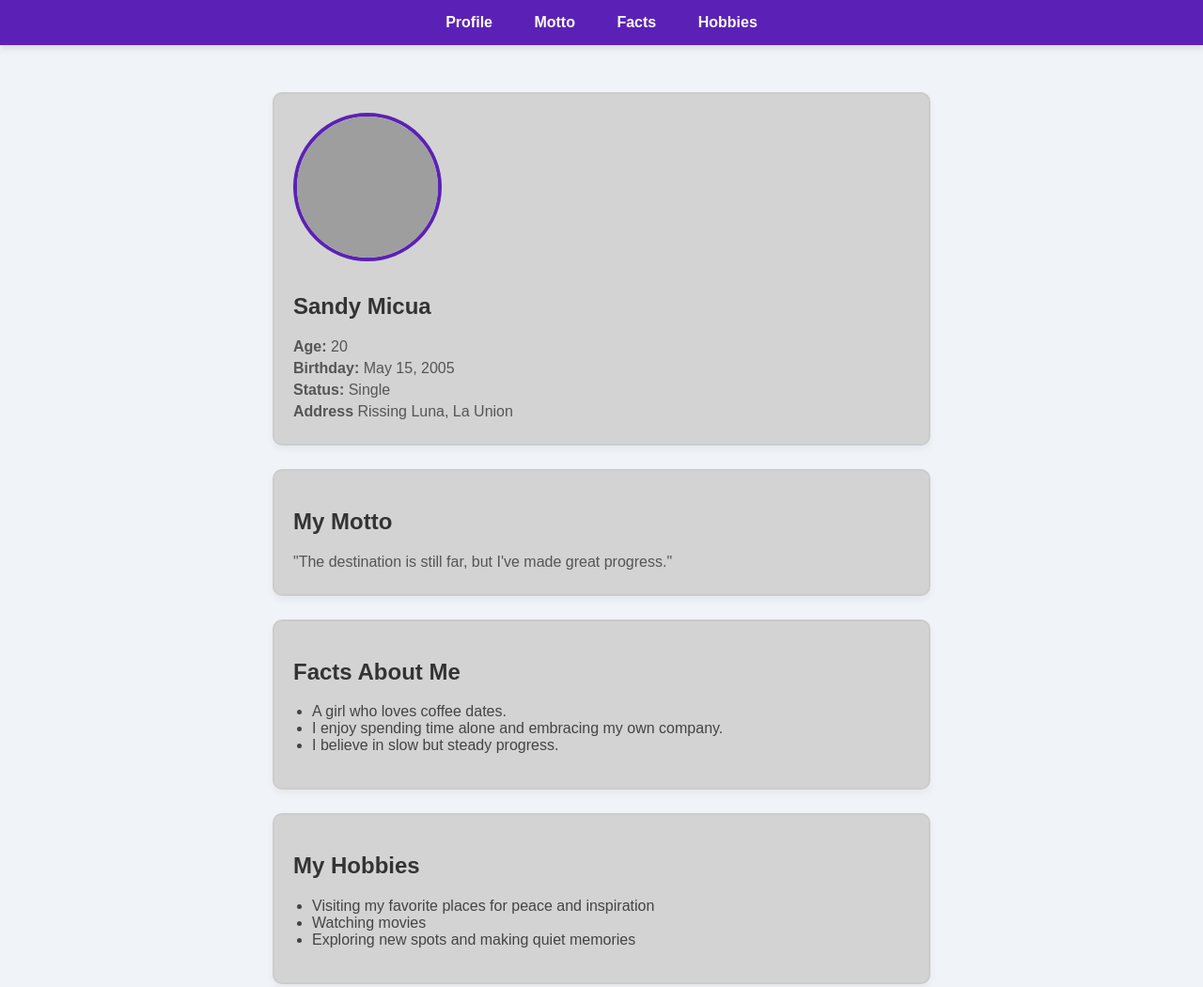
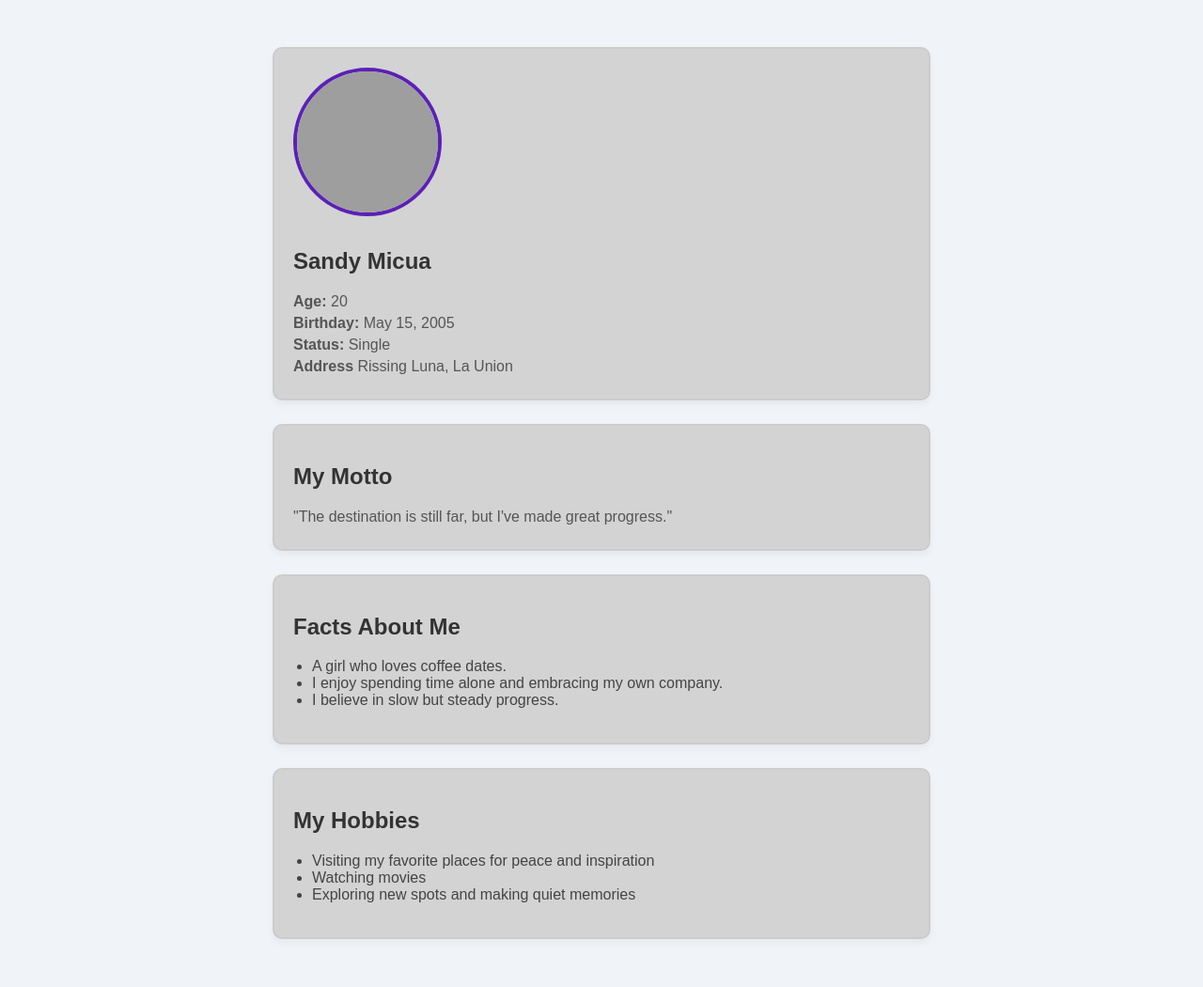
Before and after one commit to sandy052005/MY-INFO, a plain HTML site: page index.html in a window 1280 px wide. Shown: the whole page at 94% size. Drawn offline with Linux system fonts and the light colour scheme; grey boxes are pictures that could not be loaded.

Commit message:
index.html

```diff
--- a/index.html
+++ b/index.html
@@ -1,4 +1,4 @@
-<!DOCTYPE html>
+ <!DOCTYPE html>
 <html lang="en">
 <head>
   <meta charset="UTF-8" />
@@ -90,14 +90,7 @@
     }
   </style>
 </head>
-<body>
-
-  <nav>
-    <a href="#profile">Profile</a>
-    <a href="#motto">Motto</a>
-    <a href="#facts">Facts</a>
-    <a href="#hobbies">Hobbies</a>
-  </nav>
+<body/>
 
   <div class="container">
     <section id="profile">
```
